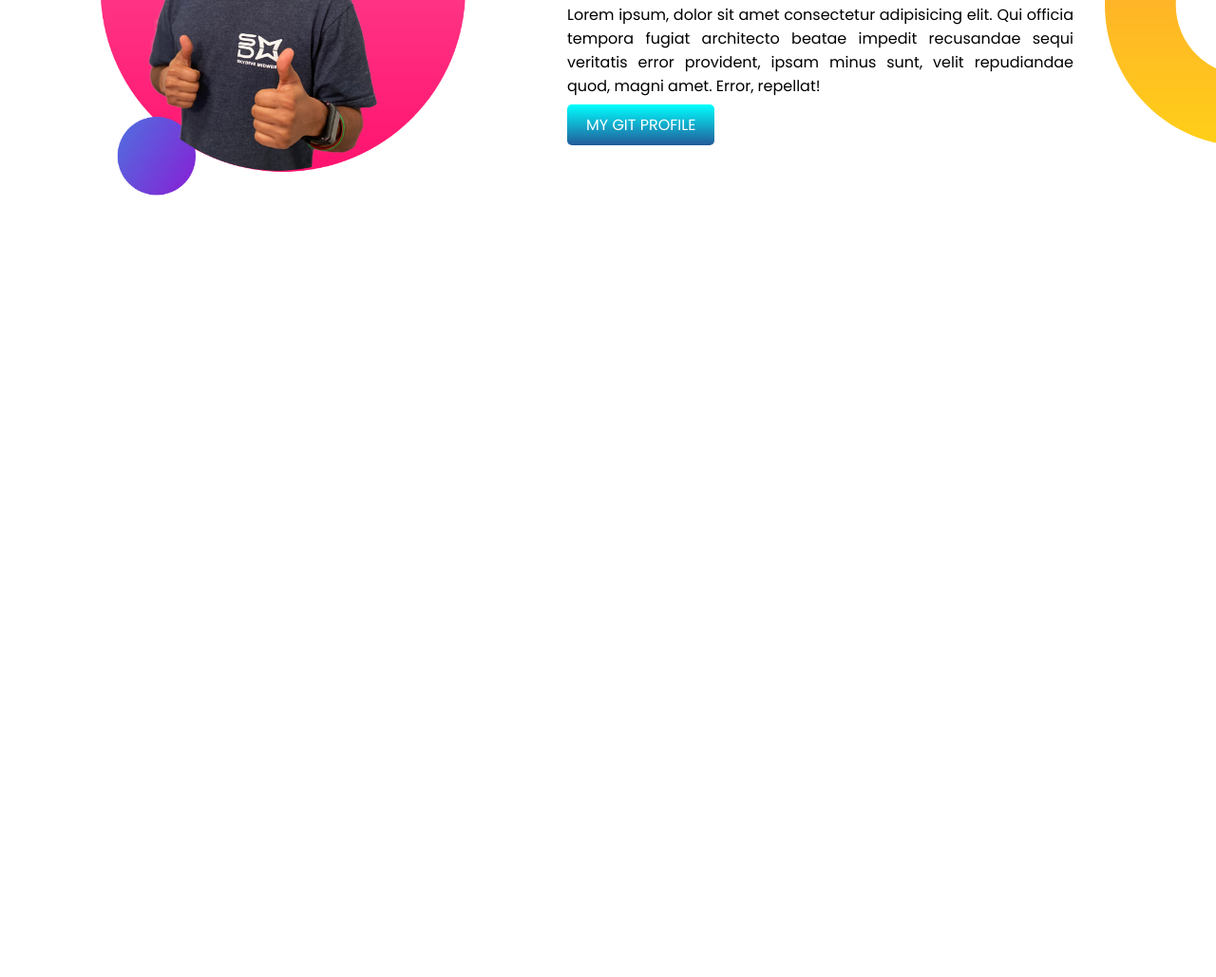
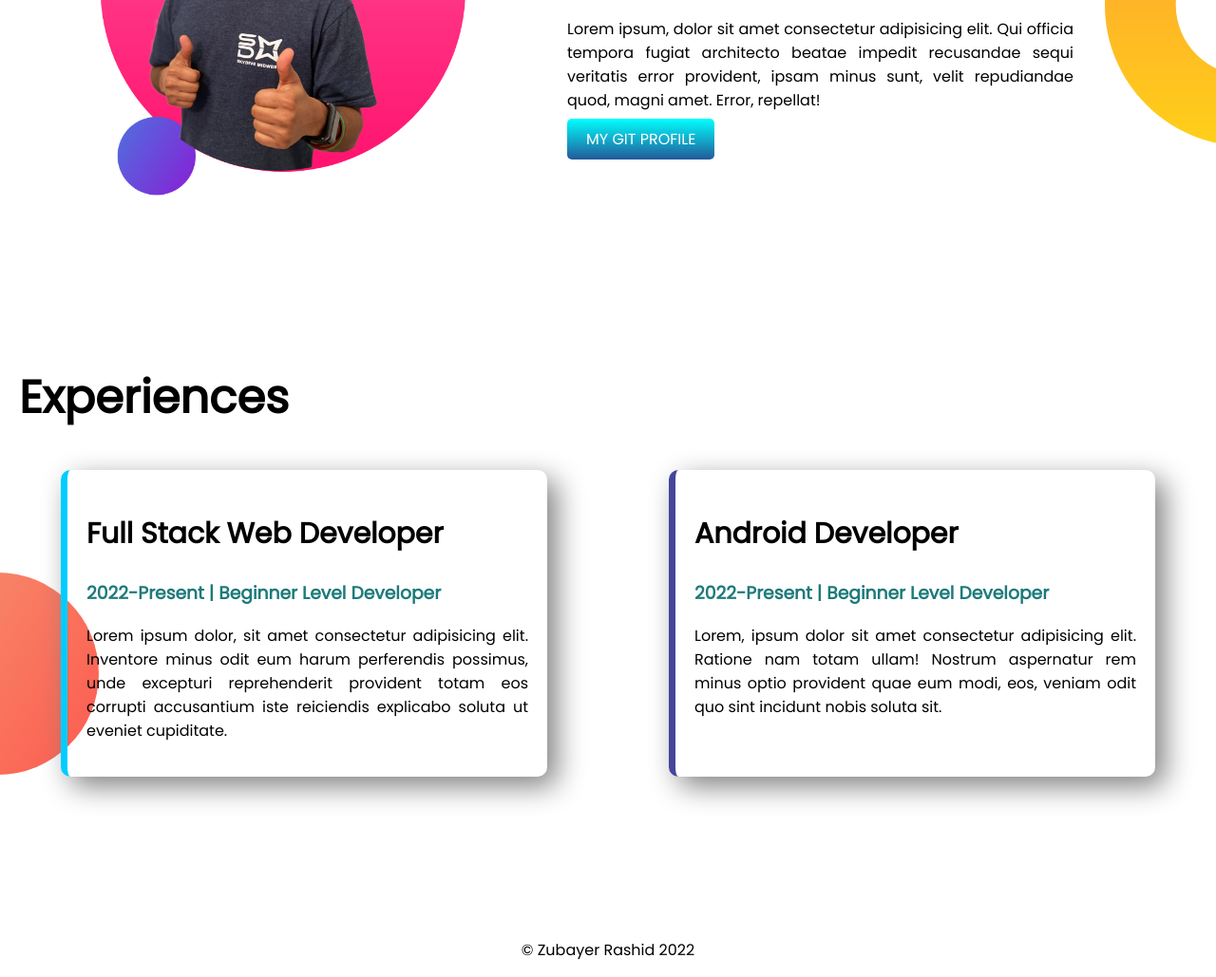
Before and after one commit to zbrpucstd/developer-portfolio, a plain HTML site: page index.html in a window 1280 px wide. Shown: the part 838-1867 px from the top of the page at 95% size. Before the commit the page ends 1221 px from the top, so only its background shows below. Drawn offline with Linux system fonts and the light colour scheme; a web font is replaced by a local one.

Commit message:
footer and last section work done

```diff
--- a/index.html
+++ b/index.html
@@ -15,7 +15,7 @@
 </head>
 
 <body>
-    <section class="top-banner">
+    <section class="top-banner flexible-container">
         <div class="details-part">
             <h1>Welcome To</h1>
             <h1><span class="text-color">Zubayer's</span> World!</h1>
@@ -33,7 +33,7 @@
         </div>
     </section>
 
-    <section class="second-banner">
+    <section class="second-banner flexible-container">
         <div class="details-part">
             <img src="images/jhankar2.png" alt="">
         </div>
@@ -47,6 +47,31 @@
             <a class="hireme-button" target="_blank" href="https://github.com/zbrpucstd">MY GIT PROFILE</a>
         </div>
     </section>
+
+    <section class="experience-section">
+        <h1 id="experience-align">Experiences</h1>
+        <div class="flexible-container">
+            <div class="half-width" id="box-one">
+                <h2>Full Stack Web Developer</h2>
+                <h3 class="text-color">2022-Present | Beginner Level Developer</h3>
+                <p class="text-align">Lorem ipsum dolor, sit amet consectetur adipisicing elit. Inventore minus odit eum
+                    harum perferendis
+                    possimus, unde excepturi reprehenderit provident totam eos corrupti accusantium iste reiciendis
+                    explicabo soluta ut eveniet cupiditate.</p>
+            </div>
+            <div class="half-width" id="box-two">
+                <h2>Android Developer</h2>
+                <h3 class="text-color">2022-Present | Beginner Level Developer</h3>
+                <p class="text-align">Lorem, ipsum dolor sit amet consectetur adipisicing elit. Ratione nam totam ullam!
+                    Nostrum aspernatur
+                    rem
+                    minus optio provident quae eum modi, eos, veniam odit quo sint incidunt nobis soluta sit.</p>
+            </div>
+        </div>
+    </section>
 </body>
+<footer>
+    <p id="footer-center">&copy Zubayer Rashid 2022</p>
+</footer>
 
 </html>
--- a/style.css
+++ b/style.css
@@ -11,7 +11,7 @@ h1 {
     color: rgb(30, 122, 122);
 }
 
-section {
+.flexible-container {
     display: flex;
     margin-bottom: 170px;
 }
@@ -53,3 +53,39 @@ section {
 .text-align {
     text-align: justify;
 }
+
+.half-width {
+    width: 40%;
+    padding: 20px;
+    box-shadow: 10px 10px 30px gray;
+    margin-left: 5%;
+    margin-right: 5%;
+    padding-left: 20px;
+    border-radius: 10px;
+}
+
+h2 {
+    font-size: 30px;
+}
+
+#experience-align {
+    margin-left: 20px;
+}
+
+.experience-section {
+    background-image: url(images/exp-bg.png);
+    background-repeat: no-repeat;
+    background-position: left 220px;
+}
+
+#box-one {
+    border-left: 7px solid rgb(0, 204, 255);
+}
+
+#box-two {
+    border-left: 7px solid rgb(69, 69, 156);
+}
+
+#footer-center {
+    text-align: center;
+}
```
